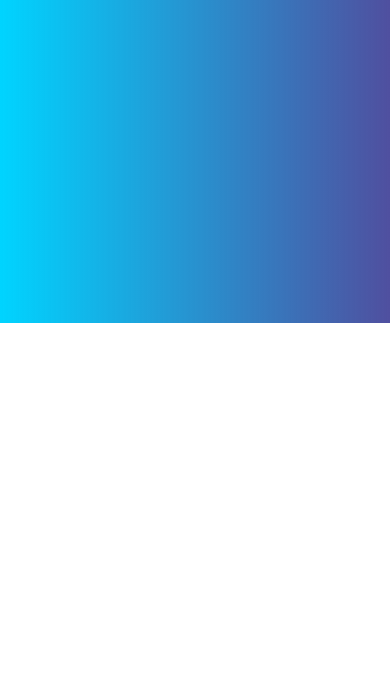
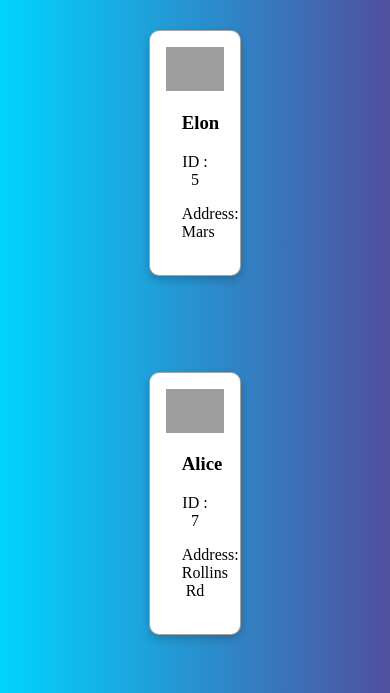
Before and after one commit to bp40/customerDBProj, a Flask app: page / in a window 390 px wide; the page is wider, and only the part inside the window is pictured. Shown: the part 521-1214 px from the top of that part. Before the commit the page ends 844 px from the top of that part, so only its background shows below. Run offline with Flask 2, Linux system fonts and the light colour scheme; data comes from the database, SQL or seed files in the repository; grey boxes are pictures that could not be loaded.

Commit message:
edited css to be more responsive

```diff
--- a/static/styles/home.css
+++ b/static/styles/home.css
@@ -7,7 +7,7 @@ body {
     box-shadow: 0 4px 8px 0 rgba(0,0,0,0.2);
     border: 1px solid rgba(0, 0, 0, 0.36);
     transition: 0.3s;
-    width: 40%;
+    width: 20%;
     height: auto;
     border-radius: 10px;
     flex-basis: auto;
@@ -32,14 +32,17 @@ body {
 
   .center {
     margin: auto;
-    width: 50%;
+    width: 75%;
     padding: 10px;
     text-align: center;
   }
 
   .container {
+    width: 100%;
     display: flex;
-    justify-content: space-around;
+    justify-content: space-evenly;
+    flex-direction: row;
+    flex-wrap: wrap;
   }
 
   .img {
```
